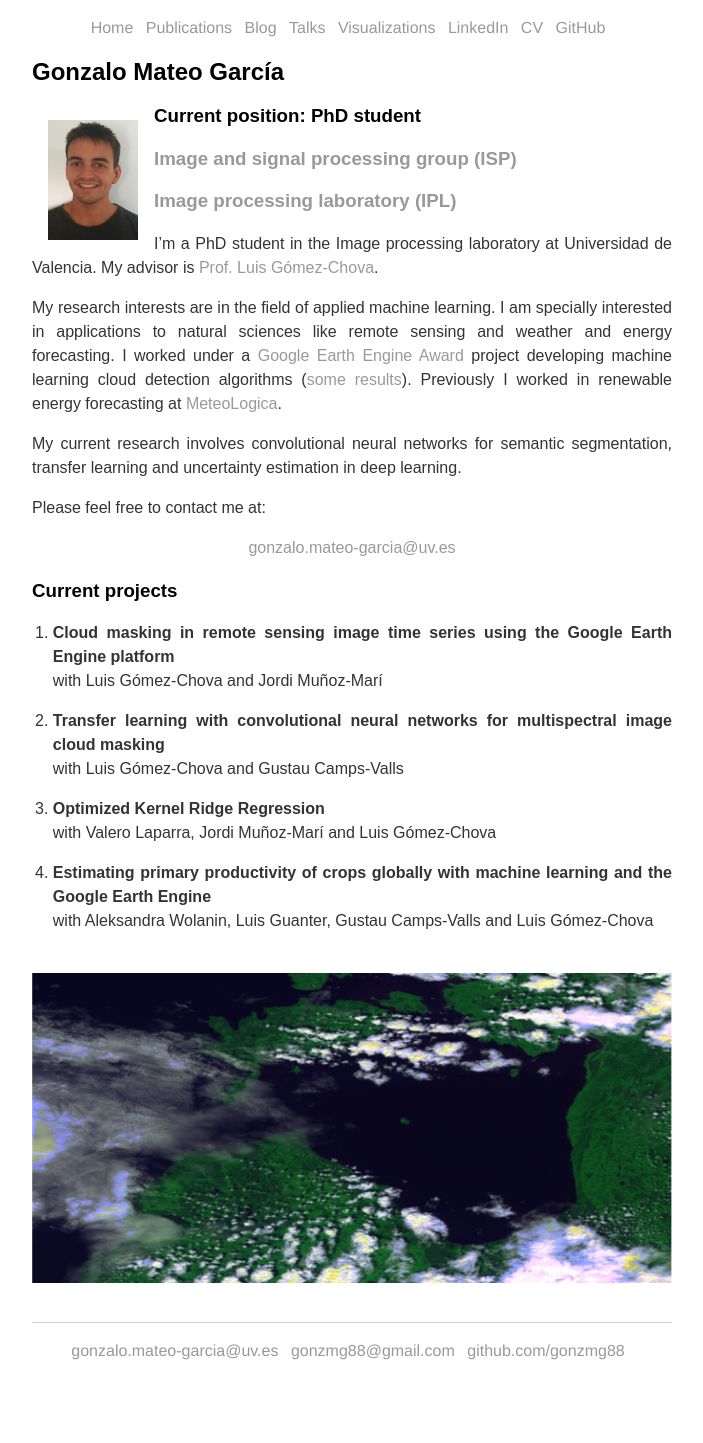
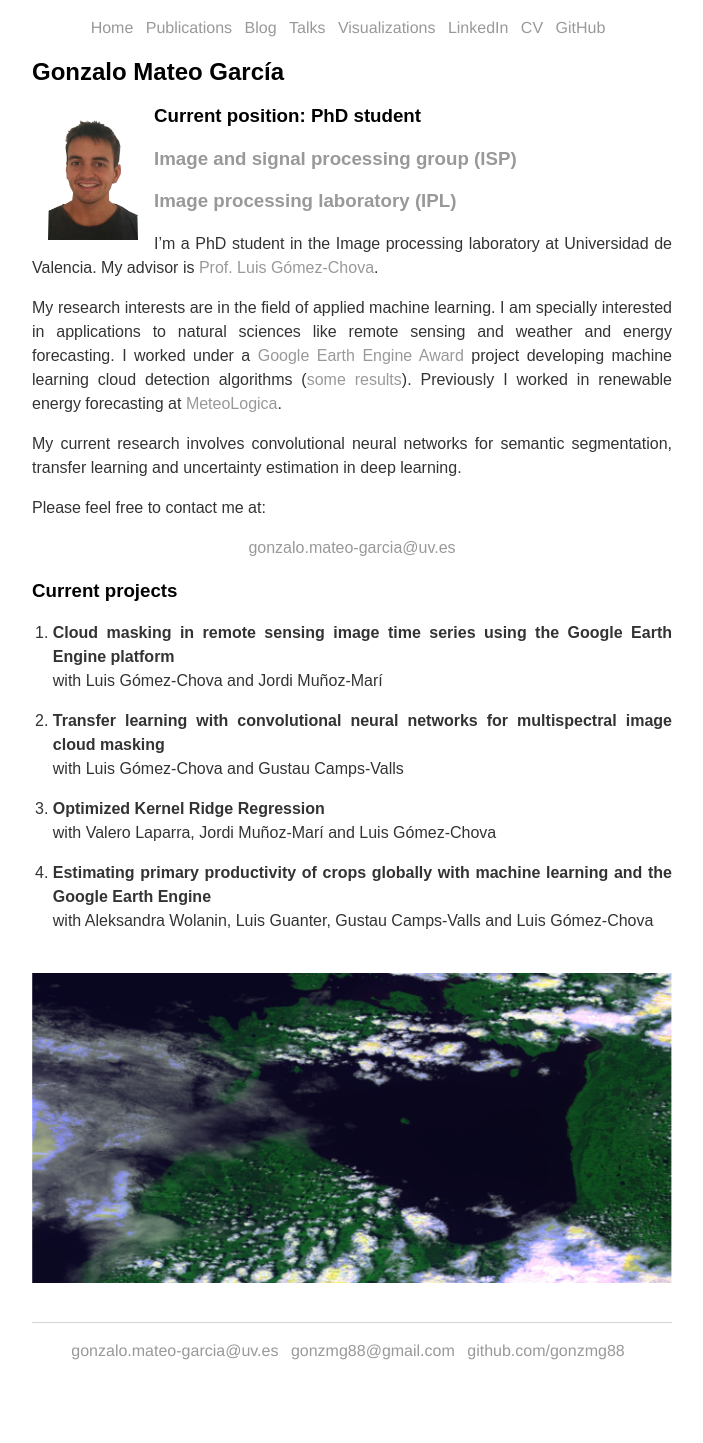
Before and after one commit to Haiiah/gonzmg88.github.io, a Jekyll site: the page built from index.md, in a window 1280 px wide. Shown: the whole page, without its empty margins (288-991 px from the left). Built offline with Jekyll 4.4.1, drawn with Linux system fonts in a browser that asks for light colours.

Commit message:
changed icon and photo

```diff
--- a/_layouts/default.html
+++ b/_layouts/default.html
@@ -9,7 +9,6 @@
 			<link rel="icon" type="image/png" sizes="192x192"  href="{{site.baseurl}}/icons/android-icon-192x192.png">
 			<link rel="icon" type="image/png" sizes="32x32" href="{{site.baseurl}}/icons/favicon-32x32.png">
 			<link rel="icon" type="image/png" sizes="96x96" href="{{site.baseurl}}/icons/favicon-96x96.png">
-			<link rel="icon" type="image/png" sizes="16x16" href="{{site.baseurl}}/icons/favicon-16x16.png">
 		</head>
 		<script async src="https://www.googletagmanager.com/gtag/js?id=UA-116955239-1"></script>
 		<script>
--- a/index.md
+++ b/index.md
@@ -7,7 +7,7 @@ title: Gonzalo Mateo García
 
 ## Gonzalo Mateo García
 
-<img id="foto" src="imgs/FotoCV_recortada.png" height="120" width="90"/>
+<img id="foto" src="imgs/yo_sin_background_cv.png" height="120" width="90"/>
 
 ### Current position: PhD student
 
```
Also changed, not shown: favicon.ico, icons/android-icon-192x192.png, icons/favicon-32x32.png, icons/favicon-96x96.png, imgs/yo_sin_background_cv.png (added).
